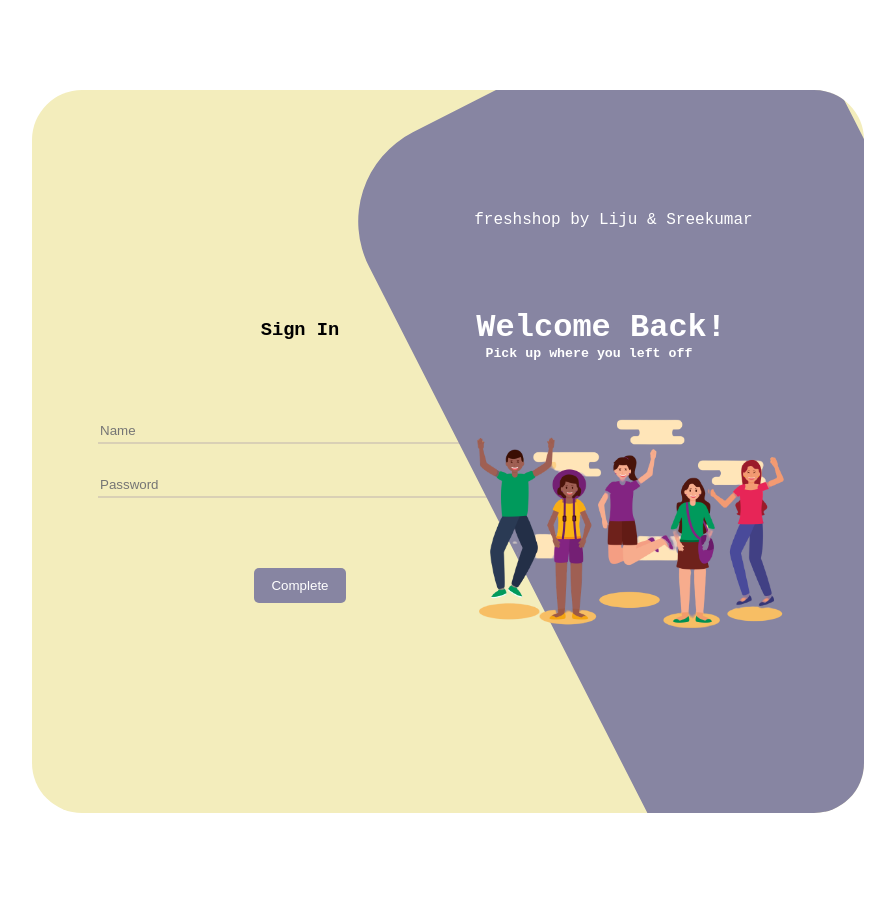
After one commit to sreekumar1991/grocery, a Django app: page /sign-in/ in a window 1280 px wide. The commit adds this page. Shown: the whole page, without its empty margins (192-1087 px from the left). Run offline with Django 4.2, Linux system fonts and the light colour scheme.

Commit message:
added sign-in

```diff
--- a/groceryapp/urls.py
+++ b/groceryapp/urls.py
@@ -14,6 +14,8 @@ urlpatterns = [
     path('gallery/', views.gallery, name='gallery'),
     path('shopdetails/', views.shopdetails, name='shopdetails'),
     path('wishlist/', views.wishlist, name='wishlist'),
-    path('our-location/', views.Location, name='our-locaion')
+    path('our-location/', views.Location, name='our-locaion'),
+    path('sign-in/', views.Signin, name='sign-in')
+
 
 ]
--- a/groceryapp/views.py
+++ b/groceryapp/views.py
@@ -32,3 +32,6 @@ def wishlist(request):
 
 def Location(request):
     return render(request,'our-location.html')
+
+def Signin(request):
+    return render(request,'Sign-in.html')
--- /dev/null
+++ b/static/css/Sign-in-css.css
@@ -0,0 +1,108 @@
+#Body {
+  display: flex;
+  margin: 0;
+  min-height: 100vh;
+  min-width: 100vw;
+}
+
+#contain {
+  display: flex;
+  height: 100vh;
+  width: 100vw;
+  justify-content: center;
+  align-items: center;
+}
+
+#menu {
+  display: flex;
+  width: 65%;
+  height: 80%;
+  background-color: #f3edbc;
+  border-radius: 50px;
+  overflow: hidden;
+  align-items: center;
+  position: absolute;
+}
+
+#menu2 {
+  width: 60%;
+  height: 118%;
+  background-color: #8785a2;
+  position: absolute;
+  left: 55%;
+  bottom: -8%;
+  border-top-left-radius: 100px;
+  transform: rotate(-27deg);
+}
+
+.tittle {
+  display: flex;
+  flex-direction: column;
+  width: 490px;
+  align-items: center;
+  transform: rotate(27deg);
+  position: absolute;
+  top: 18%;
+  right: 9%;
+}
+.descript {
+  text-align: center;
+  font-family: "Courier New", Courier, monospace;
+  color: white;
+  margin: 0;
+}
+#message2 {
+  margin-top: 80px;
+  margin-right: 5%;
+}
+#message3 {
+  margin-right: 10%;
+}
+
+#signin-part {
+  display: flex;
+  align-items: center;
+  justify-content: center;
+  flex-direction: column;
+  width: 536px;
+  height: 500px;
+}
+#two-inputs {
+  display: flex;
+  flex-direction: column;
+  gap: 30px;
+  margin-top: 60px;
+}
+
+.two-inputs {
+  width: 400px;
+  height: 20px;
+  border: none;
+  border-bottom: 2px solid #d9d0b5;
+  background-color: transparent;
+  outline: none;
+}
+
+#submit {
+  margin-top: 60px;
+  border-radius: 5px;
+  height: 35px;
+  width: 17%;
+  background-color: #8785a2;
+  border: 0;
+  color: white;
+  margin-top: 70px;
+}
+
+#label {
+  font-family: "Courier New", Courier, monospace;
+}
+
+#ICON {
+  object-fit: contain;
+  width: 75%;
+  height: 425px;
+  position: absolute;
+  top: 100px;
+  left: 16%;
+}
--- /dev/null
+++ b/static/js/TEST.js
@@ -0,0 +1,7 @@
+
+
+
+document.addEventListener("DOMContentLoaded", function () {
+  var s = document.querySelectorAll("#signin-part");
+  console.log("c", s);
+});
--- /dev/null
+++ b/template/Sign-in.html
@@ -0,0 +1,32 @@
+{% load static %}
+<!DOCTYPE html>
+<html>
+  <head>
+    <title>Sign-In</title>
+    <link rel="stylesheet" href="{% static 'css/Sign-in-css.css' %}" />
+    <script src="{% static 'js/TEST.js' %}"></script>
+  </head>
+  <body id="Body">
+    <div id="contain">
+      <div id="menu">
+        <div id="signin-part">
+          <h3 id="label">Sign In</h3>
+          <div id="two-inputs">
+            <input class="two-inputs" placeholder="Name" type="text" />
+            <input class="two-inputs" placeholder="Password" type="text" />
+          </div>
+          <input id="submit" type="submit" value="Complete" />
+        </div>
+
+        <div id="menu2">
+          <div class="tittle">
+            <p class="descript">freshshop by Liju & Sreekumar</p>
+            <h1 class="descript" id="message2">Welcome Back!</h1>
+            <h5 class="descript" id="message3">Pick up where you left off</h5>
+            <img id="ICON" src="{% static 'images/People2.png' %}" alt="img" />
+          </div>
+        </div>
+      </div>
+    </div>
+  </body>
+</html>
--- a/template/index.html
+++ b/template/index.html
@@ -29,6 +29,7 @@
     <link rel="stylesheet" href="{% static 'css/responsive.css' %}">
     <!-- Custom CSS -->
     <link rel="stylesheet" href="{% static 'css/custom.css' %}">
+
 
     <!--[if lt IE 9]>
       <script src="{% static 'https://oss.maxcdn.com/libs/html5shiv/3.7.0/html5shiv.js' %}"></script>
```
Also changed, not shown: assets/css/Sign-in-css.css (added, +108 -0 lines), assets/css/Styles1.css (+4 -4 lines), assets/js/TEST.js (added, +7 -0 lines), assets/css/GILB____.TTF (added), assets/css/Montserrat-Black.otf (added), assets/css/Montserrat-Light.otf (added), assets/css/Montserrat-Medium.otf (added), assets/images/People2.png (added), static/images/People2.png (added).
